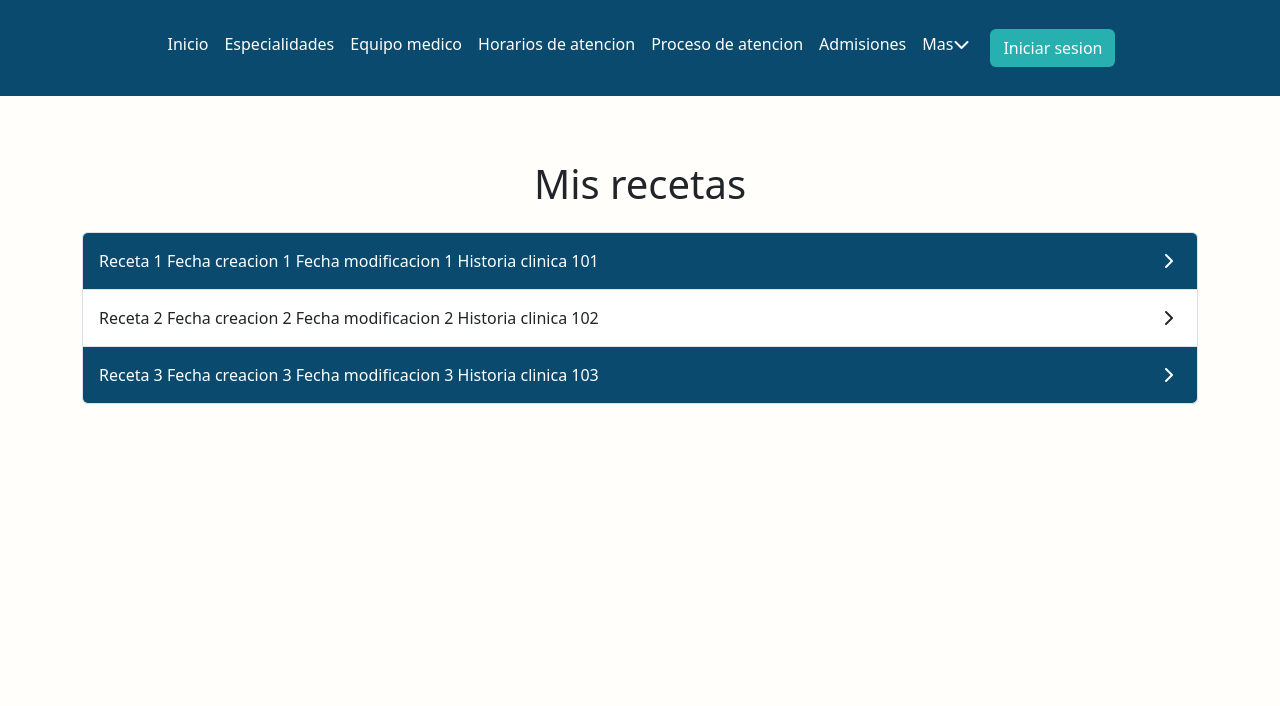
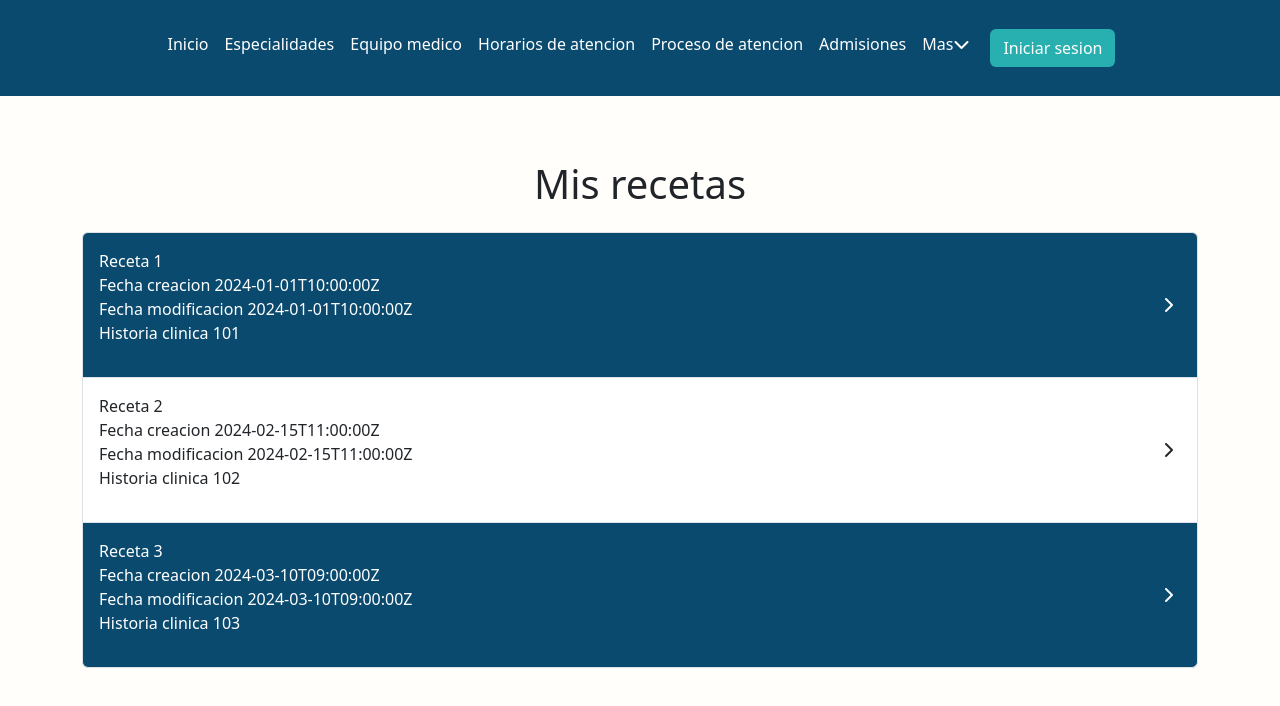
Before and after one commit to VictorVillazante/FrontendSistemaGestionInformacionConsultasMedicasExternasHospitalesTercerNivel, an Angular app: page /paciente/ver-mis-recetas in a window 1280 px wide. Shown: the top 706 px of the page. Built offline with nearby package versions, Linux system fonts and the light colour scheme.

Commit message:
[Fix] arreglando interfaz mis recetas

```diff
--- a/src/app/components/mis-recetas/mis-recetas.component.html
+++ b/src/app/components/mis-recetas/mis-recetas.component.html
@@ -3,10 +3,12 @@
 
     <ul class="list-group">
         <li *ngFor="let item of recetas; let i = index" [class.bg-color-blue-hospital]="i % 2 === 0" [class.text-white]="i % 2 === 0" class="p-3 list-group-item d-flex justify-content-between align-items-center">
-          Receta {{ item.idReceta }}
-          Fecha creacion {{ item.idReceta }}
-          Fecha modificacion {{ item.idReceta }}
-          Historia clinica {{ item.idHistoriaClinica }}
+          <p class="dato-info">
+            Receta {{ item.idReceta }}<br/>
+            Fecha creacion {{ item.createdAt }}<br/>
+            Fecha modificacion {{ item.updatedAt }}<br/>
+            Historia clinica {{ item.idHistoriaClinica }}<br/>
+          </p>
           <div class="botones-opciones">
             <i class="fas fa-chevron-right me-2" (click)="verDetalle(item.idHistoriaClinica)"></i>
           </div>
```
